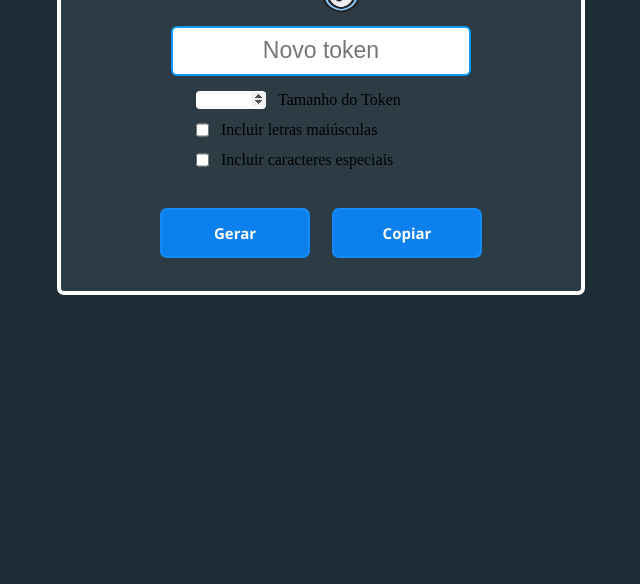
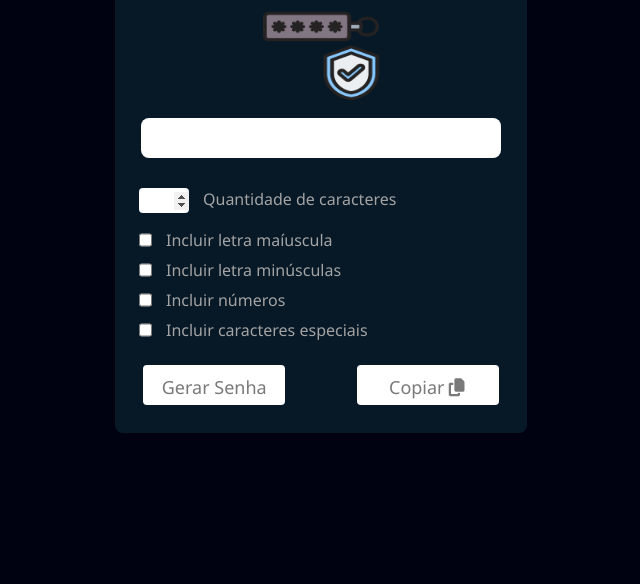
Before and after one commit to MarivaldoGualberto/gerador_token, a plain HTML site: page index.html in a window 1280 px wide. Shown: the part 216-800 px from the top of the page, without its empty margins (319-959 px from the left). Drawn offline with nearby package versions, Linux system fonts and the light colour scheme.

Commit message:
implementação geral

```diff
--- a/index.html
+++ b/index.html
@@ -5,46 +5,63 @@
     <meta charset="UTF-8">
     <meta http-equiv="X-UA-Compatible" content="IE=edge">
     <meta name="viewport" content="width=device-width, initial-scale=1.0">
+    <link rel="shortcut icon" href="img/favicon.ico" type="favicon.icon">
+    <link rel="stylesheet" href="https://cdnjs.cloudflare.com/ajax/libs/font-awesome/6.5.2/css/all.min.css"
+        integrity="sha512-SnH5WK+bZxgPHs44uWIX+LLJAJ9/2PkPKZ5QiAj6Ta86w+fsb2TkcmfRyVX3pBnMFcV7oQPJkl9QevSCWr3W6A=="
+        crossorigin="anonymous" referrerpolicy="no-referrer" />
+    <link rel="stylesheet" type="text/css" href="https://cdn.jsdelivr.net/npm/toastify-js/src/toastify.min.css">
     <link rel="stylesheet" href="styles.css">
-    <script src="script.js"></script>
-    <link rel="shortcut icon" href="img/favicon.ico" type="favicon.icon">
-    <title>Gerador de token</title>
+    <title>Gerador de token 2</title>
 </head>
 
 <body>
-    <div class="container">
-        <div class="caixa">
-            <h2>Gerador de Token</h2>
-            <img src="img/token.png" alt="token-png">
-            <div id="boxInput">
-                <input type="text" placeholder="Novo token" id="senha">
+    <div id="container">
+        <h1 id="title">Gerador de token</h1>
+        <img src="img/token.png" alt="token">
+
+        <div id="password_container">
+            <span id="password"></span>
         </div>
 
-            <div class="password_items">
+        <div id="password_items">
             <div class="item">
                 <input id="size" name="size" type="number">
-                    <label for="size">Tamanho do Token</label>
+                <label for="size">
+                    Quantidade de caracteres
+                </label>
+            </div>
+
+            <div class="item">
+                <input type="checkbox" name="include_uppercase" id="include_uppercase">
+                <label for="include_uppercase">Incluir letra maíuscula</label>
             </div>
             <div class="item">
-                    <input type="checkbox" name="inclui-maiusculas" id="inclui-maiusculas">
-                    <label for="size">Incluir letras maiúsculas</label>
+                <input type="checkbox" name="include_lowercase" id="include_lowercase">
+                <label for="include_lowercase">Incluir letra minúsculas</label>
             </div>
             <div class="item">
-                    <input type="checkbox" name="inclui-carcteres" id="inclui-carcteres">
-                    <label for="size">Incluir caracteres especiais</label>
+                <input type="checkbox" name="include_number" id="include_number">
+                <label for="include_number">Incluir números</label>
             </div>
+            <div class="item">
+                <input type="checkbox" name="include_special_character" id="include_special_character">
+                <label for="include_special_character">Incluir caracteres especiais </label>
             </div>
 
-            <table class="btn1-2">
-                <th>
-                    <div id="button" class="btn1" onclick="gerarSenha()">Gerar</div>
-                </th>
-                <th>
-                    <a id="button" class="btn2" onclick="copiarSenha()">Copiar</a>
-                </th>
-            </table>
+            <div class="button">
+                <button id="generate">Gerar Senha</button>
+                <button id="copy">Copiar
+                    <div id="img_copy">
+                        <i class="fa-solid fa-copy"></i>
                     </div>
+                </button>
             </div>
+
+        </div>
+
+    </div>
+    <script type="text/javascript" src="https://cdn.jsdelivr.net/npm/toastify-js"></script>
+    <script src="script.js"></script>
 
 </body>
 
--- a/script.js
+++ b/script.js
@@ -1,18 +1,120 @@
-let senha = document.getElementById('senha')
-function gerarSenha(){
-    let chars = '0123456789abcdefghijklmnopqrstuvxywz' /*!@#$%&*ABCDEFGHIJKLMNOPQRSTUVXYWZ*/
-    let senhaTamanho = 6
-    let senha = ''
-    for (let i = 0; i < senhaTamanho; i++) {
-        let numeroAleatorio = Math.floor(Math.random() * chars.length)
-        senha += chars.substring(numeroAleatorio, numeroAleatorio + 1)
+// Function to get the selected character types
+function getChartTypes() {
+    // Retrieve the checked status of each character type checkbox
+    const uppercase = document.querySelector('#include_uppercase').checked;
+    const lowercase = document.querySelector('#include_lowercase').checked;
+    const number = document.querySelector('#include_number').checked;
+    const specialCharacter = document.querySelector('#include_special_character').checked;
+
+    // Initialize an empty array to store selected character types
+    const charTypes = [];
+
+    // If uppercase is selected, add uppercase characters to charTypes array
+    if (uppercase) {
+        charTypes.push('ABCDEFGHIJKLMNOPQRSTUVWXYZ');
     }
-    document.getElementById('senha').value = senha
+
+    // If lowercase is selected, add lowercase characters to charTypes array
+    if (lowercase) {
+        charTypes.push('abcdefghijklmnopqrstuvwxyz');
+    }
+
+    // If number is selected, add numeric characters to charTypes array
+    if (number) {
+        charTypes.push('0123456789');
+    }
+
+    // If specialCharacter is selected, add special characters to charTypes array
+    if (specialCharacter) {
+        charTypes.push('!@#$%&*?');
+    }
+
+    // Return the array of selected character types
+    return charTypes;
 }
 
-function copiarSenha() {
-    let copiarTexto = document.getElementById('senha')
-    copiarTexto.select()
-    copiarTexto.setSelectionRange(0, 999)
-    document.execCommand('copy')
+// Function to get the desired password size
+function getPasswordSize() {
+    // Retrieve the value entered in the size input field
+    const size = document.querySelector('#size').value;
+
+    // Validate the size: must be a number between 4 and 128
+    if (isNaN(size) || size < 4 || size > 12) {
+        // Display an error message if the size is invalid
+        message('Tamanho inválido, digite um número entre 4 e 12!', 'danger');
+    }
+
+    // Return the validated size
+    return size;
 }
+
+// Function to generate a password with specified size and character types
+function generatePassword(size, charTypes) {
+    let passwordGenerated = '';
+    // Concatenate all selected character types into a single string
+    const selectedChars = charTypes.join('');
+
+    // Ensure at least one character from each selected character type
+    charTypes.forEach(type => {
+        passwordGenerated += type[Math.floor(Math.random() * type.length)];
+    });
+
+    // Generate remaining characters randomly from the selected character types
+    while (passwordGenerated.length < size) {
+        passwordGenerated += selectedChars[Math.floor(Math.random() * selectedChars.length)];
+    }
+
+    // Shuffle the password string to enhance randomness
+    passwordGenerated = passwordGenerated.split('').sort(() => Math.random() - 0.5).join('');
+
+    // Return the generated password
+    return passwordGenerated;
+}
+
+// Function to display a message using Toastify library
+function message(text, status = 'success') {
+    Toastify({
+        text: text,
+        duration: 2000,
+        style: {
+            background: status === 'success' ? '#3157ff' : '#3157ff',
+            boxShadow: 'none'
+        }
+    }).showToast();
+}
+
+// Event listener for the "Generate" button
+document.querySelector('#generate').addEventListener('click', function () {
+    // Get the desired password size
+    const size = getPasswordSize();
+    // Get the selected character types
+    const charTypes = getChartTypes();
+
+
+    // If size is not valid, return and do not proceed further
+    if (!size) {
+        return;
+
+    }
+
+    // If no character type is selected, display an error message and return
+    if (!charTypes.length) {
+        message('Selecione pelo menos um tipo de caractere!', 'danger');
+        return;
+    }
+
+    // Generate the password with the specified size and character types
+    const passwordGenerated = generatePassword(size, charTypes);
+
+    // Display the generated password
+    document.querySelector('#password_container').classList.add('show');
+    document.querySelector('#password').textContent = passwordGenerated;
+});
+
+// Event listener for the "Copy" button
+document.querySelector('#copy').addEventListener('click', function () {
+    // Copy the generated password to the clipboard
+    navigator.clipboard.writeText(document.querySelector('#password').textContent);
+    // Display a success message
+    message('Senha copiada com sucesso!', 'success');
+});
--- a/styles.css
+++ b/styles.css
@@ -1,106 +1,85 @@
 * {
     margin: 0;
     padding: 0;
-    user-select: none;
     box-sizing: border-box;
-    outline: none;
+    font-family: 'Segoe UI', Tahoma, Geneva, Verdana, sans-serif;
 }
 
-html, body {
-    width: 100%;
-    height: 470px;
-    overflow-x: none;
-    background-color: #1d2d36;
+body {
+    display: flex;
+    align-items: center;
+    justify-content: center;
+    min-height: 100vh;
+    background-color: #000211;
 }
 
-.container {
-    max-width: 1000px;
-    min-width: 600px;
-    /*background-color: rgb(255, 0, 0);*/
-    padding: 20px;
-    align-items: center;
-    justify-content: center;
-    margin: 0 auto;
+#container {
+    background-color: #45d3d81c;
     display: flex;
     flex-direction: column;
-    margin-top: 6%;
+    align-items: center;
+    gap: 12px;
+    border-radius: 8px;
+    padding: 6px;
+}
+
+#title {
+    color: #a3a3a3;
+    font-weight: 500;
+    margin-bottom: 10px;
 }
 
 img {
-    width: 80px;
-    height: 60px;
-    margin-bottom: 20px;
-    justify-content: center;
-    display: flex;
-    margin: 0 auto;
+    width: 30%;
+    height: 100px;
 }
 
-.caixa {
-    background-color: rgba(211, 211, 211, 0.089);
-    padding-top: 10px;
-    padding: 10px;
-    border-radius: 7px;
-    border: 4px solid rgb(255, 255, 255);
-    margin-top: 10px;
+#password_container {
+    width: 90%;
+    max-width: 400px;
+    height: 40px;
+    display: flex;
+    justify-content: center;
+    align-items: center;
+    background-color: white;
+    border-radius: 8px;
+    padding: 8px 18px;
+    text-align: center;
 }
 
-.caixa h2 {
-    margin-bottom: 10px;
-    text-align: center;
-    font-size: 30px;
-    color:rgb(20, 139, 250);
-    font-family: 'Segoe UI', Tahoma, Geneva, Verdana, sans-serif;
+#password_container.show {
+    display: flex;
 }
 
-.caixa #boxInput {
-    height: 80%;
-    width: 500px;
-    /*background-color: blueviolet;*/
-    display: flex;
-    align-items: center;
-    margin-bottom: 15px;
-    margin-top: 10px;
+#password {
+    font-size: 14px;
+    white-space: nowrap;
+    overflow: hidden;
+    text-overflow: ellipsis;
 }
 
-.caixa #boxInput input {
-    padding: 15px;
-    user-select: none;
-    height: 50px;
-    width: 300px;
-    border-radius: 6px;
-    border: none;
-    border: 2px solid rgb(13, 152, 245);
-    outline: none;
-    font-size: 22px;
-    text-align: center;
-    margin: 0 auto;
-}
-
-input::placeholder {
-    font-size: 23px;
-}
-
-.password_items {
-    height: 100%;
-    width: 250px;
-    /*background-color: aqua;*/
+#password_items {
+    width: 400px;
+    color: #a3a3a3;
+    border-radius: 8px;
     display: flex;
     flex-direction: column;
-    justify-content: space-between;
-    gap: 12px;
-    margin: 0 auto;
+    gap: 8px;
+    padding: 18px;
 }
 
 .item {
     display: flex;
-    gap: 12px;
+    gap: 14px;
 }
 
 #size {
-    width: 70px;
+    width: 50px;
+    height: 25px;
     text-align: center;
     border: none;
     border-radius: 4px;
+    margin-bottom: 8px;
 }
 
 #size::-webkit-inner-spin-button,
@@ -108,41 +87,60 @@ input::placeholder {
     opacity: 1;
 }
 
-.btn1-2 {
-    /*background-color: brown;*/
-    display: flex;
-    text-align: center;
-    justify-content: center;
-    margin: 0 auto;
-    width: 350px;
-    height: 100px;
-    margin-top: 12px;
-
+#size:focus {
+    outline: 1px solid #3157ff;
 }
 
-#button {
-    background-color: aqua;
-    font-family: 'Segoe UI', Tahoma, Geneva, Verdana, sans-serif;
-    font-size: 15px;
-    margin-top: 25px;
-    border: 2px solid rgb(20, 139, 250);
-    width: 150px;
-    height: 50px;
-    text-align: center;
-    background-color: #0c81ee;
+.button {
     display: flex;
-    color: white;
+    align-items: center;
     justify-content: center;
-    align-items: center;
-    cursor: pointer;
-    border-radius: 7px;
+    gap: 20%;
+    padding: 4px;
 }
 
-.btn2 {
-    margin-left: 20px;
+#generate {
+    background-color: white;
+    border: none;
+    margin-top: 12px;
+    padding: 10px 0px;
+    border-radius: 4px;
+    color: #797979;
+    font-size: 18px;
+    font-weight: 500;
+    height: 40px;
+    width: 40%;
+    cursor: pointer;
+    transition: background-color .4s;
 }
 
-#button:hover {
-    color: white;
-    background-color: #1d2d36;
+#generate:hover {
+    background-color: #3157ff;
 }
+
+#copy {
+    background-color: white;
+    border: none;
+    margin-top: 12px;
+    padding: 10px 0px;
+    border-radius: 4px;
+    color: #797979;
+    font-size: 18px;
+    font-weight: 500;
+    height: 40px;
+    width: 40%;
+    cursor: pointer;
+    transition: background-color .4s;
+    display: flex;
+    justify-content: center;
+    gap: 2px;
+}
+
+#copy:hover {
+    background-color: #3157ff;
+}
+
+#img_copy{
+    width: 20px;
+    height: 25px;
+}
```
Lines whose indentation alone changed are shown as unchanged.
